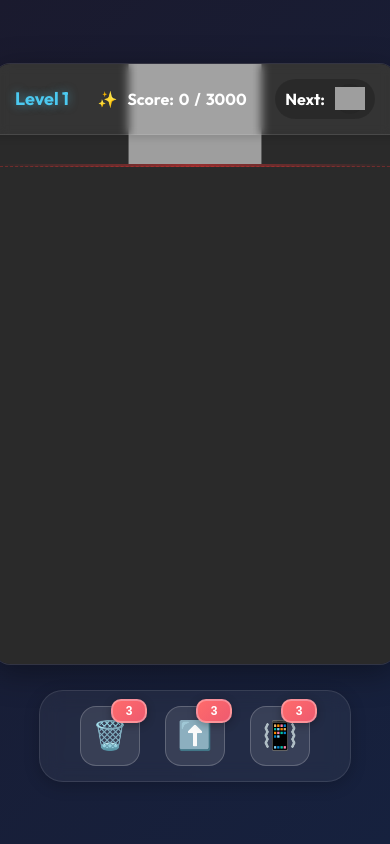
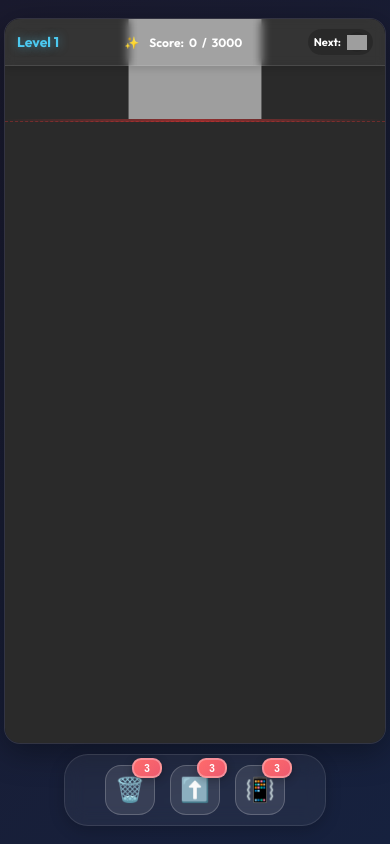
Before and after one commit to funniceguy/physics_puzzle, a website built with Vite: page index.html in a window 390 px wide. Built offline with nearby package versions, Linux system fonts and the light colour scheme; grey boxes are pictures that could not be loaded.

Commit message:
Add mobile responsive design

```diff
--- a/index.html
+++ b/index.html
@@ -3,7 +3,7 @@
 
 <head>
     <meta charset="UTF-8">
-    <meta name="viewport" content="width=device-width, initial-scale=1.0">
+    <meta name="viewport" content="width=device-width, initial-scale=1.0, maximum-scale=1.0, user-scalable=no">
     <title>Physics Puzzle Game</title>
     <link rel="preconnect" href="https://fonts.googleapis.com">
     <link rel="preconnect" href="https://fonts.gstatic.com" crossorigin>
--- a/src/game/Game.js
+++ b/src/game/Game.js
@@ -132,7 +132,8 @@ export class Game {
         let x = clientX - rect.left;
 
         const radius = this.currentCircle.circleRadius;
-        x = Math.max(radius + WALL_THICKNESS / 2, Math.min(x, GAME_WIDTH - radius - WALL_THICKNESS / 2));
+        const containerWidth = container.clientWidth;
+        x = Math.max(radius + WALL_THICKNESS / 2, Math.min(x, containerWidth - radius - WALL_THICKNESS / 2));
 
         Matter.Body.setPosition(this.currentCircle, { x: x, y: 50 });
     }
@@ -141,7 +142,9 @@ export class Game {
         if (this.isGameOver || this.isMissionComplete) return;
 
         const level = this.nextCircleLevel;
-        this.currentCircle = Circle.create(GAME_WIDTH / 2, 50, level);
+        const container = document.getElementById('game-container');
+        const containerWidth = container.clientWidth;
+        this.currentCircle = Circle.create(containerWidth / 2, 50, level);
         this.currentCircle.isSensor = true;
         this.currentCircle.isStatic = true;
 
--- a/src/game/PhysicsWorld.js
+++ b/src/game/PhysicsWorld.js
@@ -13,16 +13,26 @@ export class PhysicsWorld {
         this.world = this.engine.world;
 
         const canvas = document.getElementById(elementId);
+        const container = canvas.parentElement;
+
+        // Get actual container dimensions
+        const containerWidth = container.clientWidth;
+        const containerHeight = container.clientHeight;
+
         this.render = this.Render.create({
             canvas: canvas,
             engine: this.engine,
             options: {
-                width: GAME_WIDTH,
-                height: GAME_HEIGHT,
+                width: containerWidth,
+                height: containerHeight,
                 wireframes: false,
                 background: '#2a2a2a'
             }
         });
+
+        // Store dimensions for boundary creation
+        this.gameWidth = containerWidth;
+        this.gameHeight = containerHeight;
 
         this.createBoundaries();
         this.Render.run(this.render);
@@ -34,26 +44,26 @@ export class PhysicsWorld {
 
     createBoundaries() {
         const ground = this.Bodies.rectangle(
-            GAME_WIDTH / 2,
-            GAME_HEIGHT + WALL_THICKNESS / 2,
-            GAME_WIDTH,
+            this.gameWidth / 2,
+            this.gameHeight + WALL_THICKNESS / 2,
+            this.gameWidth,
             WALL_THICKNESS,
             { isStatic: true, render: { visible: false } }
         );
 
         const leftWall = this.Bodies.rectangle(
             -WALL_THICKNESS / 2,
-            GAME_HEIGHT / 2,
+            this.gameHeight / 2,
             WALL_THICKNESS,
-            GAME_HEIGHT * 2,
+            this.gameHeight * 2,
             { isStatic: true, render: { visible: false } }
         );
 
         const rightWall = this.Bodies.rectangle(
-            GAME_WIDTH + WALL_THICKNESS / 2,
-            GAME_HEIGHT / 2,
+            this.gameWidth + WALL_THICKNESS / 2,
+            this.gameHeight / 2,
             WALL_THICKNESS,
-            GAME_HEIGHT * 2,
+            this.gameHeight * 2,
             { isStatic: true, render: { visible: false } }
         );
 
--- a/style.css
+++ b/style.css
@@ -1,13 +1,13 @@
 body {
     margin: 0;
-    padding: 20px;
+    padding: 10px;
     display: flex;
     justify-content: center;
     align-items: center;
-    min-height: 100vh;
+    height: 100vh;
     background: linear-gradient(135deg, #1a1a2e 0%, #16213e 100%);
     font-family: 'Outfit', 'Segoe UI', Tahoma, Geneva, Verdana, sans-serif;
-    overflow-y: auto;
+    overflow: hidden;
     box-sizing: border-box;
     color: white;
 }
@@ -16,22 +16,28 @@ body {
     display: flex;
     flex-direction: column;
     align-items: center;
-    gap: 25px;
+    justify-content: center;
+    gap: 15px;
     width: 100%;
+    height: 100%;
     max-width: 500px;
 }
 
 #game-container {
     position: relative;
-    width: 400px;
-    height: 600px;
+    width: 100%;
+    max-width: 400px;
+    height: auto;
+    aspect-ratio: 2 / 3;
+    max-height: calc(100vh - 150px);
     background-color: rgba(30, 30, 40, 0.6);
     backdrop-filter: blur(10px);
     border: 1px solid rgba(255, 255, 255, 0.1);
     border-radius: 16px;
     box-shadow: 0 8px 32px 0 rgba(0, 0, 0, 0.37);
     overflow: hidden;
-    flex-shrink: 0;
+    flex: 1;
+    min-height: 0;
 }
 
 #top-line {
@@ -63,7 +69,7 @@ body {
     background: rgba(255, 255, 255, 0.05);
     backdrop-filter: blur(5px);
     border-bottom: 1px solid rgba(255, 255, 255, 0.1);
-    padding: 15px 20px;
+    padding: 12px 15px;
     display: flex;
     justify-content: space-between;
     align-items: center;
@@ -74,13 +80,13 @@ body {
 }
 
 #level-info {
-    font-size: 18px;
+    font-size: 16px;
     color: #4cc9f0;
     text-shadow: 0 0 10px rgba(76, 201, 240, 0.5);
 }
 
 #score-info {
-    font-size: 16px;
+    font-size: 14px;
     display: flex;
     align-items: center;
     gap: 5px;
@@ -114,28 +120,28 @@ body {
 }
 
 #item-bar {
-    padding: 15px;
+    padding: 12px;
     display: flex;
     justify-content: center;
-    gap: 25px;
+    gap: 20px;
     background: rgba(255, 255, 255, 0.05);
     backdrop-filter: blur(10px);
     border: 1px solid rgba(255, 255, 255, 0.1);
     border-radius: 24px;
     width: auto;
-    min-width: 280px;
+    min-width: 260px;
     pointer-events: auto;
     flex-shrink: 0;
     box-shadow: 0 4px 16px rgba(0, 0, 0, 0.2);
 }
 
 .item-btn {
-    width: 60px;
-    height: 60px;
+    width: 55px;
+    height: 55px;
     border-radius: 16px;
     border: 1px solid rgba(255, 255, 255, 0.2);
     background: rgba(255, 255, 255, 0.1);
-    font-size: 28px;
+    font-size: 26px;
     cursor: pointer;
     transition: all 0.3s cubic-bezier(0.4, 0, 0.2, 1);
     display: flex;
@@ -174,8 +180,8 @@ body {
 }
 
 #next-circle {
-    width: 30px;
-    height: 30px;
+    width: 25px;
+    height: 25px;
     border-radius: 50%;
     background-color: transparent;
     display: flex;
@@ -187,6 +193,8 @@ body {
 canvas {
     display: block;
     border-radius: 8px;
+    width: 100%;
+    height: 100%;
 }
 
 #result-screen {
@@ -217,27 +225,28 @@ canvas {
 }
 
 #result-title {
-    font-size: 42px;
+    font-size: 36px;
     margin-bottom: 20px;
     text-transform: uppercase;
     letter-spacing: 4px;
     text-align: center;
     background: linear-gradient(45deg, #ff0055, #ff5500);
+    background-clip: text;
     -webkit-background-clip: text;
     -webkit-text-fill-color: transparent;
     filter: drop-shadow(0 0 10px rgba(255, 85, 0, 0.5));
 }
 
 #result-score {
-    font-size: 28px;
+    font-size: 24px;
     color: white;
-    margin-bottom: 40px;
+    margin-bottom: 30px;
     font-weight: 300;
 }
 
 button#result-button {
-    padding: 15px 40px;
-    font-size: 20px;
+    padding: 12px 35px;
+    font-size: 18px;
     background: linear-gradient(45deg, #4CAF50, #45a049);
     color: white;
     border: none;
@@ -309,15 +318,15 @@ button#result-button:hover {
     right: -8px;
     background: linear-gradient(135deg, #ff6b6b, #ee5a6f);
     color: white;
-    font-size: 12px;
+    font-size: 11px;
     font-weight: bold;
-    min-width: 20px;
-    height: 20px;
-    border-radius: 10px;
+    min-width: 18px;
+    height: 18px;
+    border-radius: 9px;
     display: flex;
     align-items: center;
     justify-content: center;
-    padding: 0 6px;
+    padding: 0 5px;
     box-shadow: 0 2px 8px rgba(0, 0, 0, 0.3);
     border: 2px solid rgba(255, 255, 255, 0.3);
 }
@@ -329,8 +338,103 @@ button#result-button:hover {
 #next-circle-container {
     display: flex;
     align-items: center;
-    gap: 10px;
+    gap: 8px;
     background: rgba(0, 0, 0, 0.2);
-    padding: 5px 10px;
-    border-radius: 20px;
+    padding: 4px 8px;
+    border-radius: 16px;
+    font-size: 13px;
 }
+
+/* Mobile Responsive */
+@media (max-width: 480px) {
+    body {
+        padding: 5px;
+    }
+
+    #main-wrapper {
+        gap: 10px;
+    }
+
+    #game-container {
+        max-height: calc(100vh - 120px);
+    }
+
+    #top-bar {
+        padding: 10px 12px;
+    }
+
+    #level-info {
+        font-size: 14px;
+    }
+
+    #score-info {
+        font-size: 12px;
+    }
+
+    #next-circle-container {
+        font-size: 11px;
+        gap: 6px;
+        padding: 3px 6px;
+    }
+
+    #next-circle {
+        width: 20px;
+        height: 20px;
+    }
+
+    #item-bar {
+        padding: 10px;
+        gap: 15px;
+        min-width: 240px;
+    }
+
+    .item-btn {
+        width: 50px;
+        height: 50px;
+        font-size: 24px;
+    }
+
+    .item-count {
+        font-size: 10px;
+        min-width: 16px;
+        height: 16px;
+    }
+
+    #result-title {
+        font-size: 28px;
+    }
+
+    #result-score {
+        font-size: 20px;
+    }
+
+    button#result-button {
+        padding: 10px 30px;
+        font-size: 16px;
+    }
+}
+
+@media (max-height: 700px) {
+    #top-bar {
+        padding: 8px 12px;
+    }
+
+    #level-info {
+        font-size: 14px;
+    }
+
+    #score-info {
+        font-size: 12px;
+    }
+
+    #item-bar {
+        padding: 8px;
+        gap: 12px;
+    }
+
+    .item-btn {
+        width: 45px;
+        height: 45px;
+        font-size: 22px;
+    }
+}
```
Also changed, not shown: dist/assets/index-BCJhW_lO.css (added), dist/assets/index-CYgWyS6y.js (deleted), dist/assets/index-CxbdQs4K.css (deleted), dist/assets/index-DVZwmZJP.js (added), dist/index.html.
